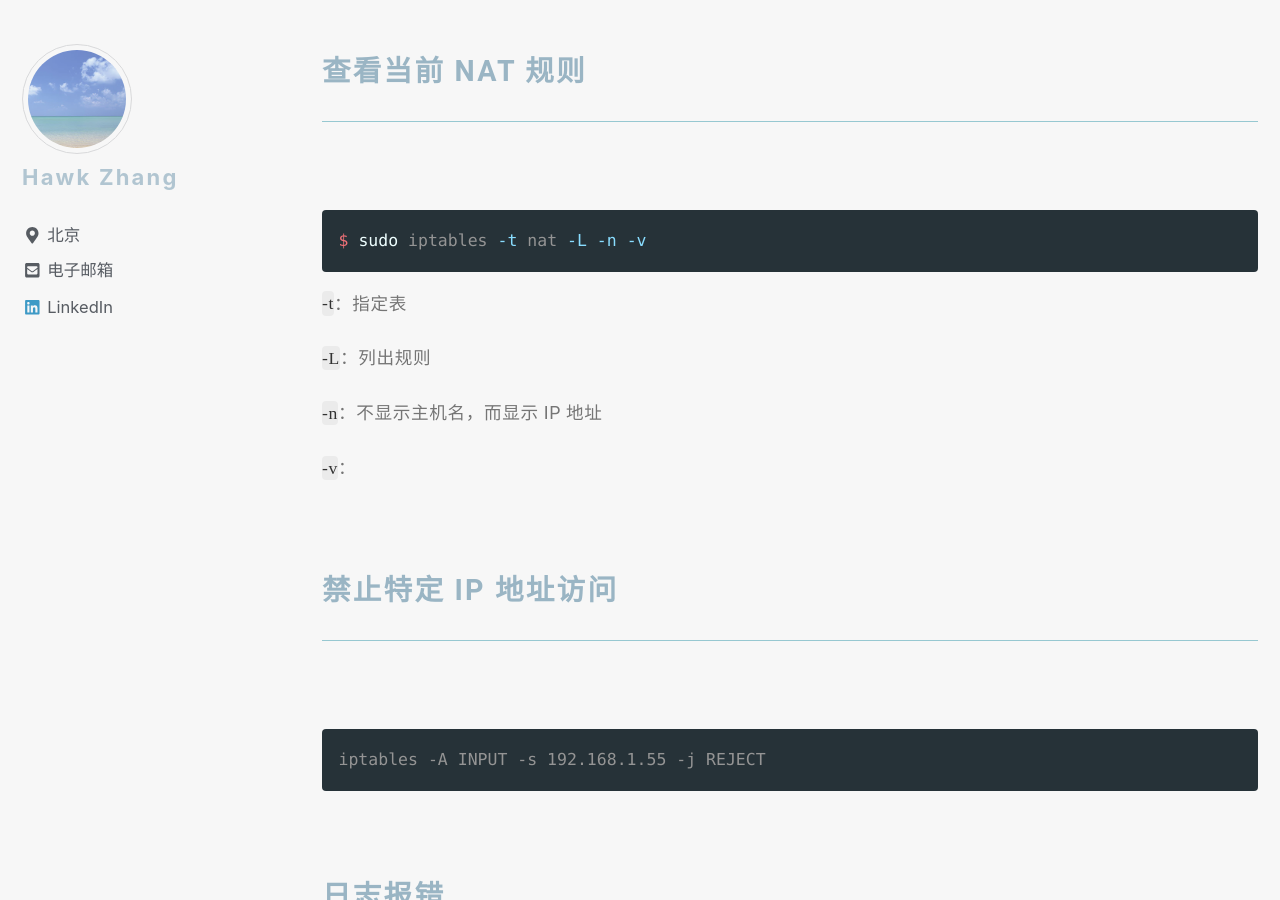
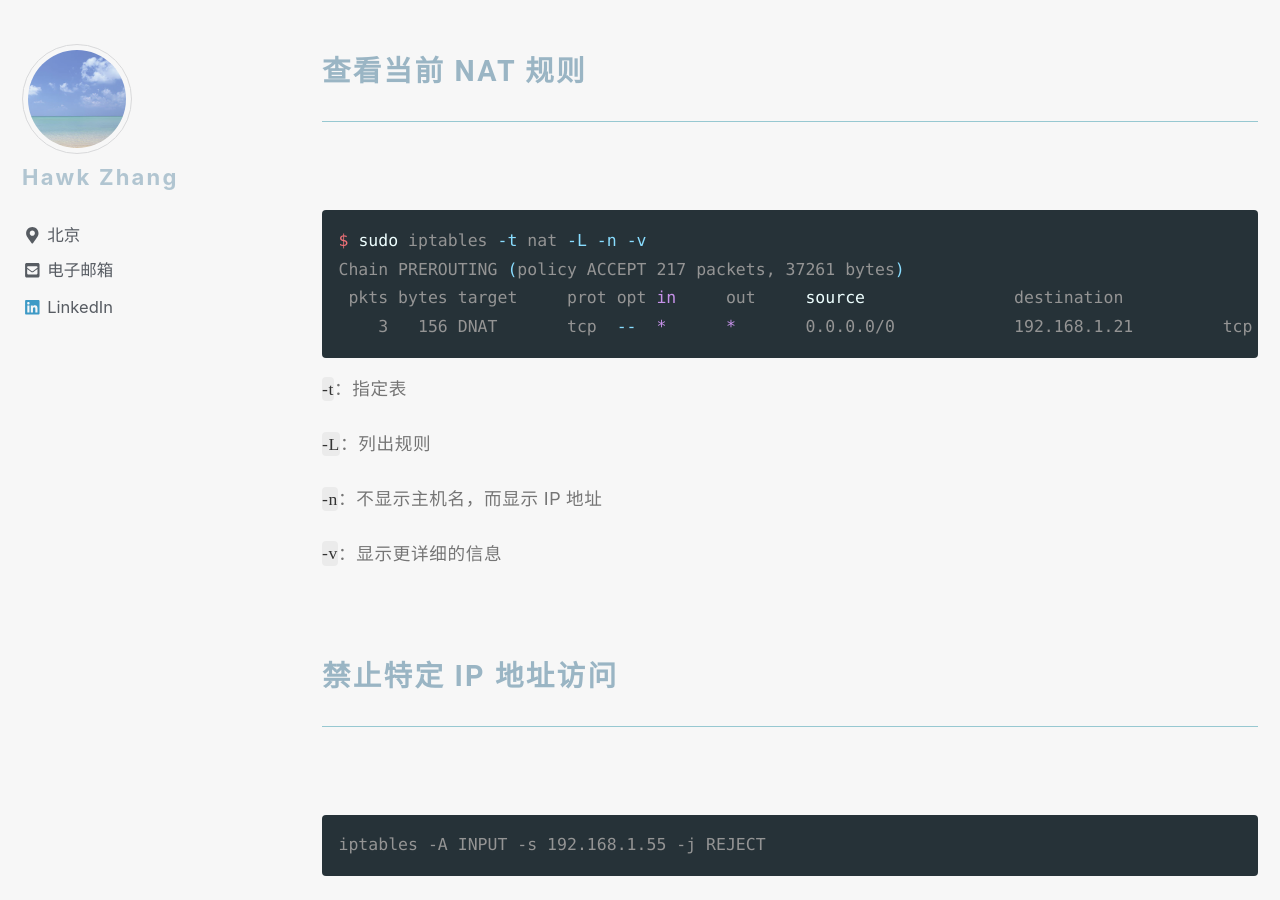
Before and after one commit to narru888/linotes_note, a Jekyll site: the page built from _posts/cheatsheet/2017-05-01-network.md, in a window 1280 px wide and 900 px high, scrolled down 8878 px. Built offline with Jekyll 4.4.1, drawn with Linux system fonts in a browser that asks for light colours; nearby versions of some CDN libraries; a script that is not in the unit is left out.

Commit message:
update on 2018-12-10 13:20:02 CST

````diff
--- a/_posts/cheatsheet/2017-05-01-network.md
+++ b/_posts/cheatsheet/2017-05-01-network.md
@@ -261,6 +261,9 @@ $ sudo iptables -A PREROUTING \
 
 ```bash
 $ sudo iptables -t nat -L -n -v
+Chain PREROUTING (policy ACCEPT 217 packets, 37261 bytes)
+ pkts bytes target     prot opt in     out     source               destination
+    3   156 DNAT       tcp  --  *      *       0.0.0.0/0            192.168.1.21         tcp dpt:80 to:192.168.1.21:8080
 ```
 
 `-t`：指定表
@@ -269,7 +272,7 @@ $ sudo iptables -t nat -L -n -v
 
 `-n`：不显示主机名，而显示 IP 地址
 
-`-v`：
+`-v`：显示更详细的信息
 
 
 
````
